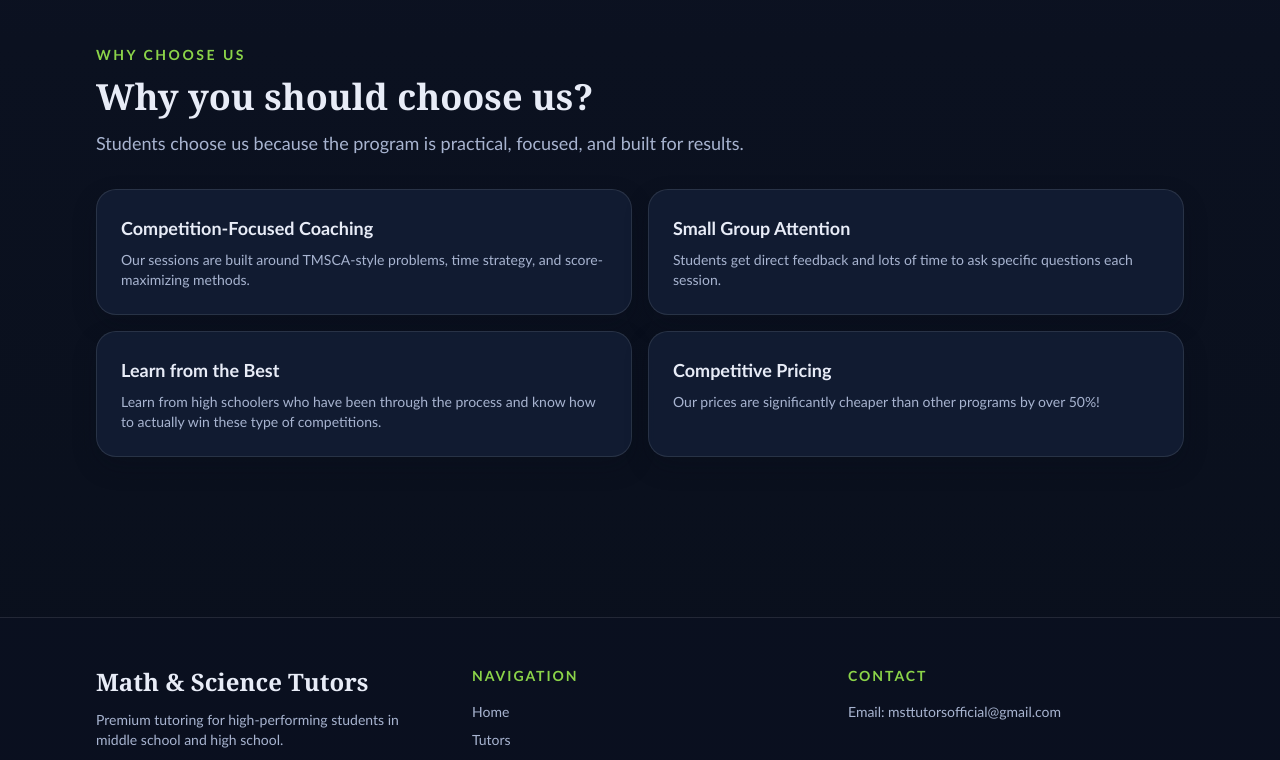
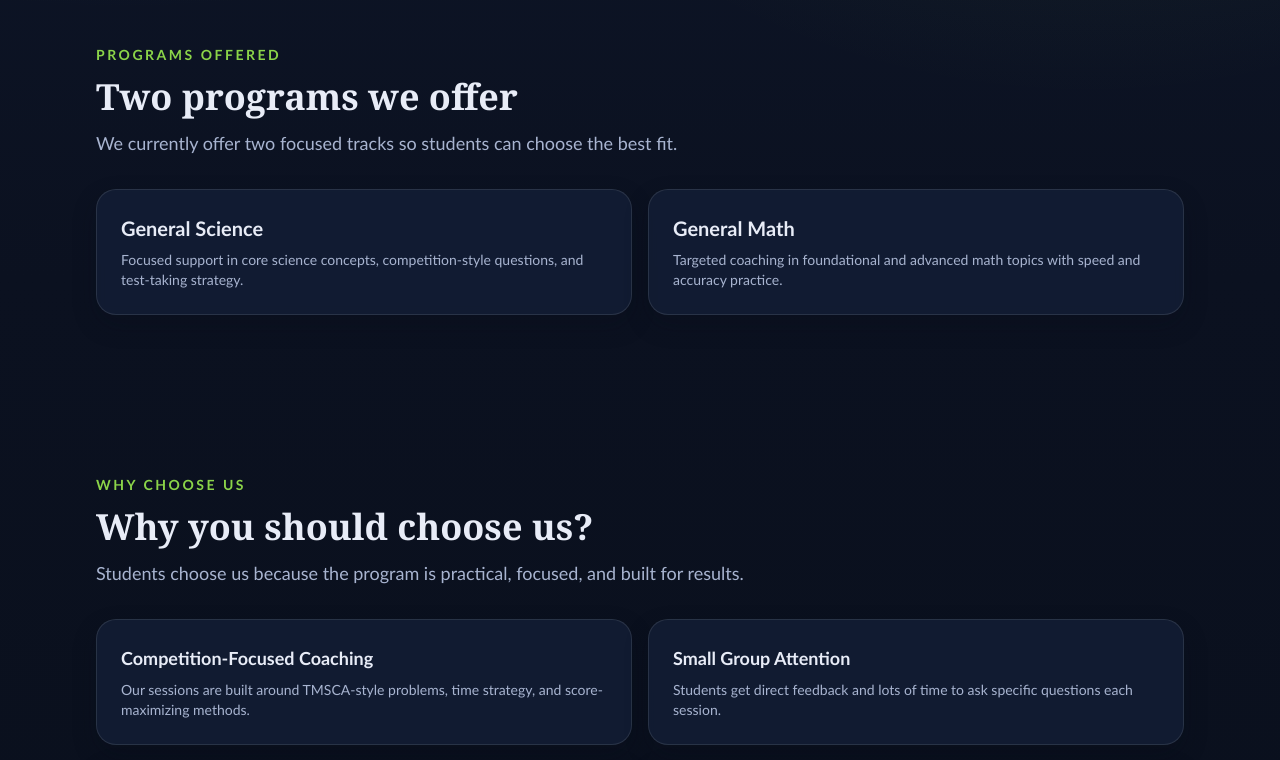
Before and after one commit to myalageri22/mstwebsite, a Next.js app: page /program in a window 1280 px wide. Shown: the part 1060-1820 px from the top of the page. Built offline with nearby package versions, Linux system fonts and the light colour scheme.

Commit message:
Add Programs Offered section for General Science and General Math

```diff
--- a/src/app/program/page.tsx
+++ b/src/app/program/page.tsx
@@ -37,6 +37,19 @@ const whyChooseUs = [
     title: "Competitive Pricing",
     description:
       "Our prices are significantly cheaper than other programs by over 50%!"
+  }
+];
+
+const offeredPrograms = [
+  {
+    title: "General Science",
+    description:
+      "Focused support in core science concepts, competition-style questions, and test-taking strategy."
+  },
+  {
+    title: "General Math",
+    description:
+      "Targeted coaching in foundational and advanced math topics with speed and accuracy practice."
   }
 ];
 
@@ -103,6 +116,24 @@ export default function ProgramPage() {
       <section className="py-20">
         <Container>
           <SectionHeading
+            description="We currently offer two focused tracks so students can choose the best fit."
+            eyebrow="Programs Offered"
+            title="Two programs we offer"
+          />
+          <div className="mt-8 grid gap-4 md:grid-cols-2">
+            {offeredPrograms.map((program) => (
+              <Card key={program.title}>
+                <h3 className="text-xl font-semibold text-brand-text">{program.title}</h3>
+                <p className="mt-2 text-sm text-brand-muted">{program.description}</p>
+              </Card>
+            ))}
+          </div>
+        </Container>
+      </section>
+
+      <section className="py-20">
+        <Container>
+          <SectionHeading
             description="Students choose us because the program is practical, focused, and built for results."
             eyebrow="Why Choose Us"
             title="Why you should choose us?"
```
